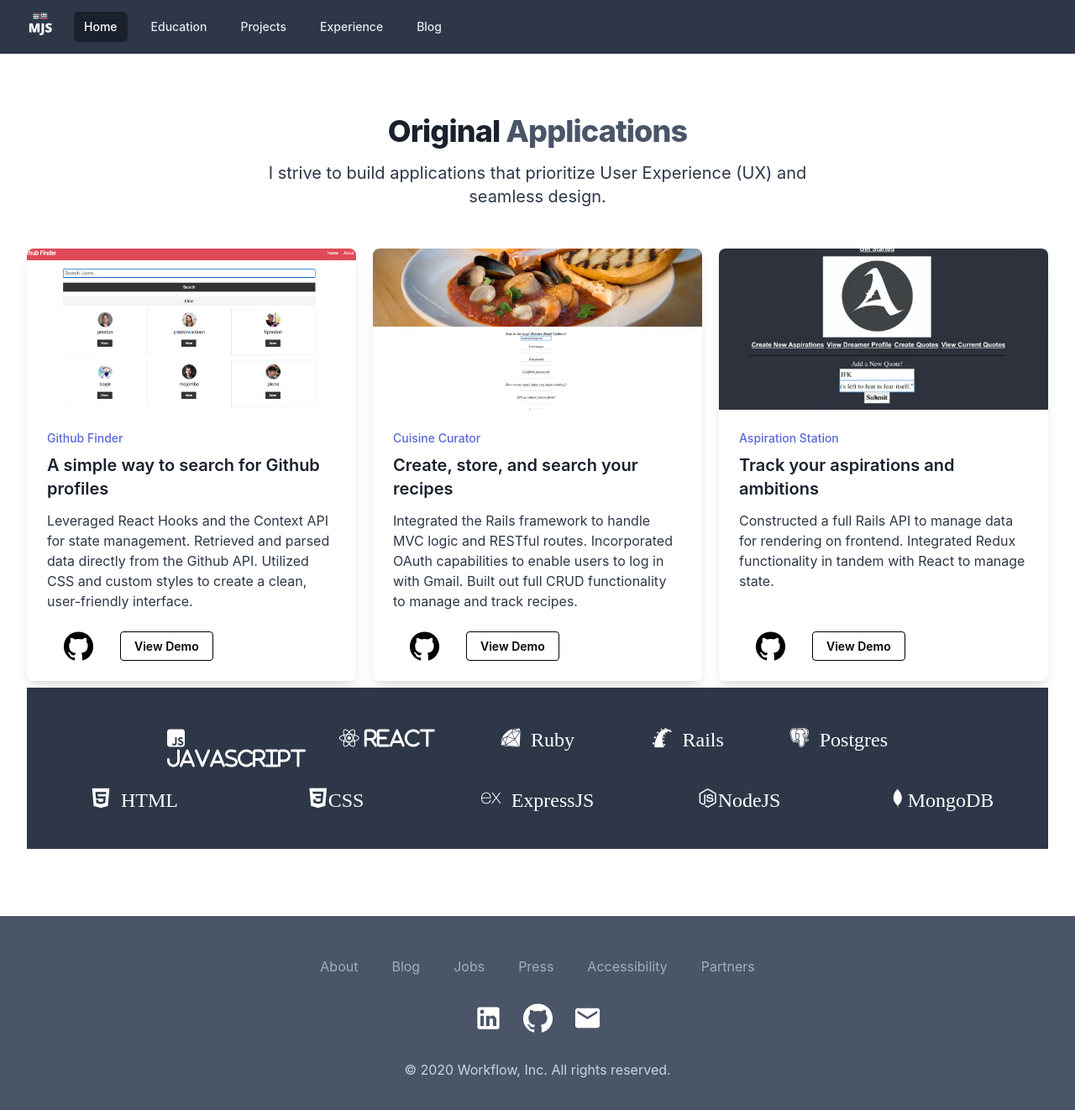
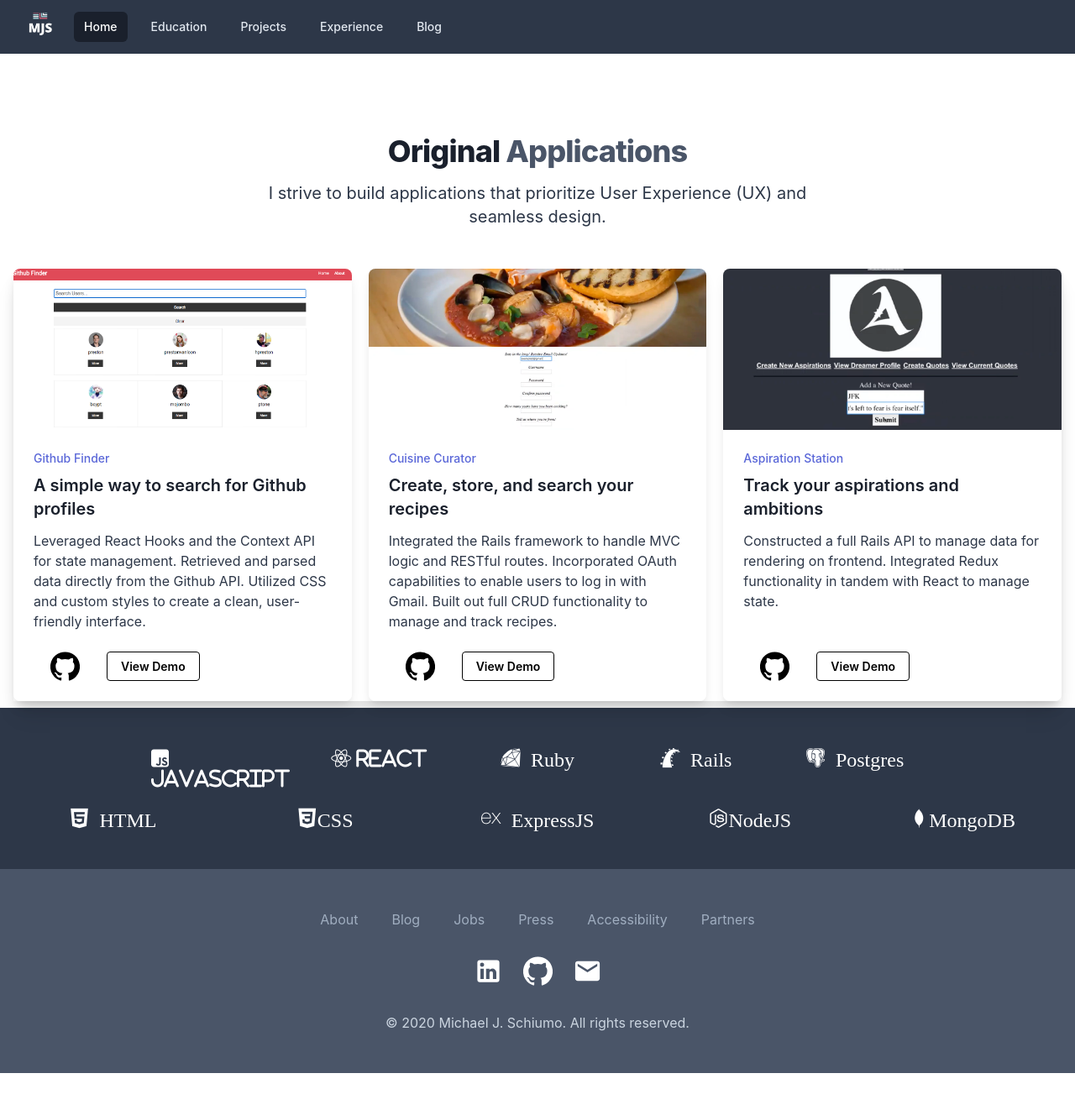
Before and after one commit to MichaelSchiumo/mjs-portfolio, a React (Create React App) app in the folder mjsportfolio/: page /projects in a window 1280 px wide. Shown: the top 1322 px of the page at 84% size. After the commit the page ends 1278 px from the top, so only its background shows below. Built offline with nearby package versions, Linux system fonts and the light colour scheme.

Commit message:
fixed projects page

```diff
--- a/mjsportfolio/src/components/Footer.js
+++ b/mjsportfolio/src/components/Footer.js
@@ -81,7 +81,7 @@ const Footer = () => {
           </a>
         </div>
         <p class='mt-8 text-center text-base leading-6 text-gray-400'>
-          &copy; 2020 Workflow, Inc. All rights reserved.
+          &copy; 2020 Michael J. Schiumo. All rights reserved.
         </p>
       </div>
     </footer>
--- a/mjsportfolio/src/components/Projects.js
+++ b/mjsportfolio/src/components/Projects.js
@@ -10,8 +10,8 @@ import { Divider } from '@material-ui/core';
 
 const Projects = () => {
   return (
-    <div class='relative bg-gray-50 pt-16 pb-20 px-4 sm:px-6 lg:pt-24 lg:pb-28 lg:px-8 lg:-mt-6'>
-      <div class='relative max-w-7xl mx-auto'>
+    <div class='relative bg-gray-50 pt-16 pb-20 sm:px-6 lg:px-0 lg:pt-24 lg:pb-28'>
+      <div class='relative max-w-7xl mx-auto px-4'>
         <div class='text-center'>
           <h2 class='text-3xl leading-9 tracking-tight font-extrabold text-gray-900 sm:text-4xl sm:leading-10'>
             Original <span className='text-gray-700'>Applications</span>
@@ -22,7 +22,7 @@ const Projects = () => {
             seamless design.
           </p>
         </div>
-        <div class='mt-12 grid gap-5 max-w-lg mx-auto lg:grid-cols-3 lg:max-w-none'>
+        <div class='mt-12 grid gap-5 max-w-lg mx-auto lg:grid-cols-3 lg:max-w-none shadow-xl'>
           <div class='flex flex-col rounded-lg shadow-lg overflow-hidden'>
             <div class='flex-shrink-0'>
               <img class='h-48 w-full object-cover' src={githubFinder} alt='' />
@@ -209,7 +209,7 @@ const Projects = () => {
           </div>
         </div>
       </div>
-      <div className='lg:w-full'>
+      <div className='lg:w-full lg:-mb-20'>
         <LogoCloud />
       </div>
     </div>
```
